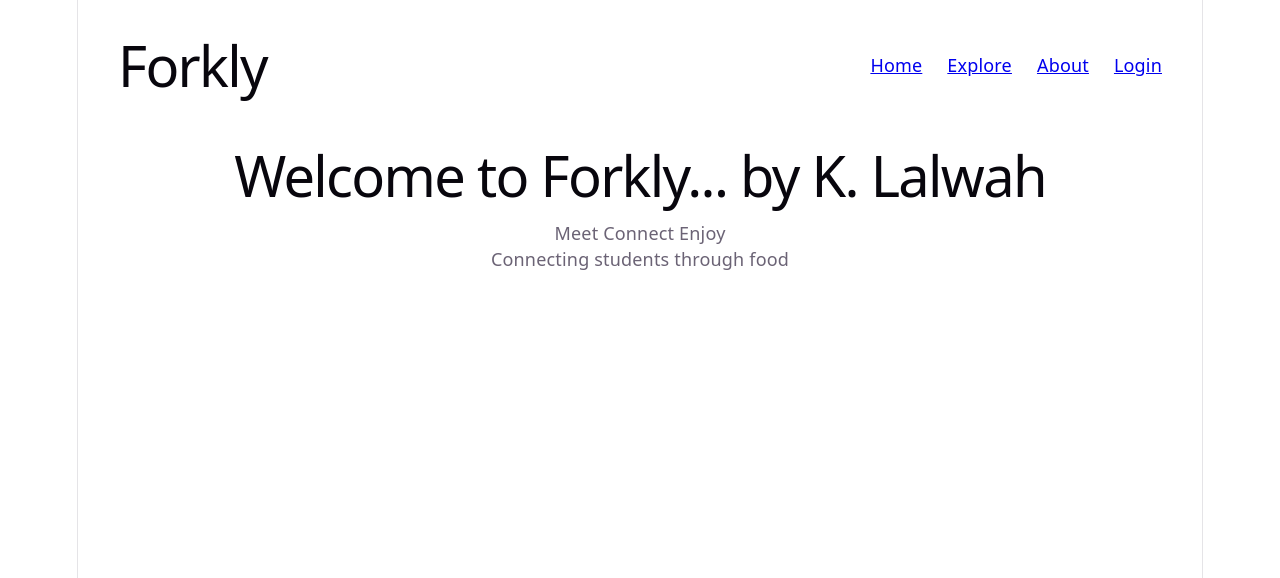
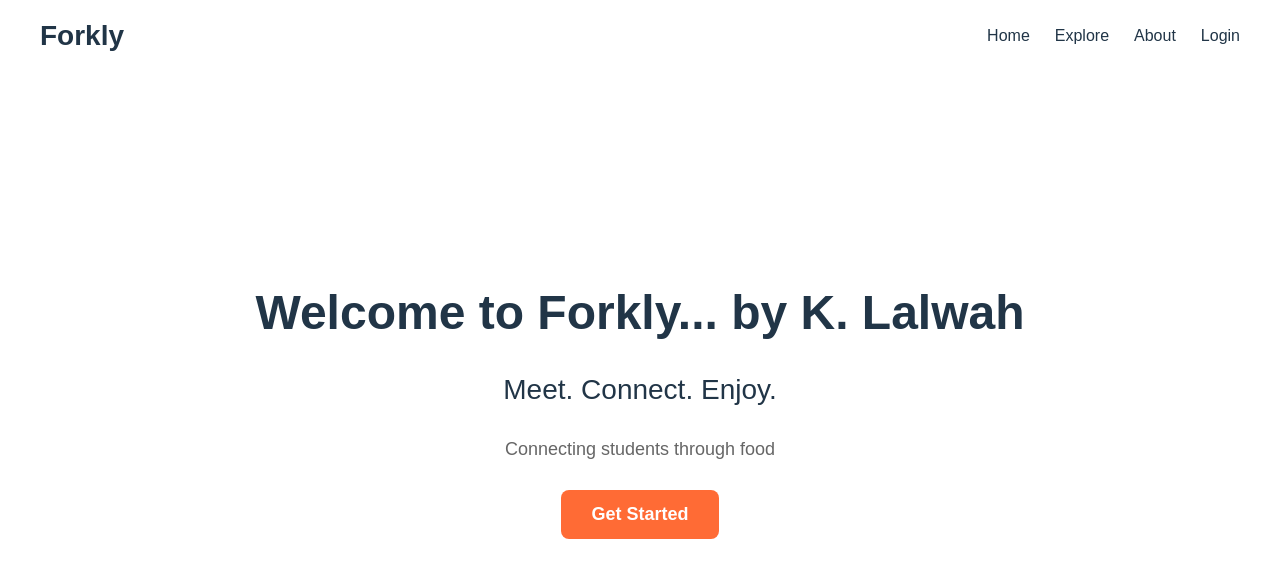
Before and after one commit to ItzShawn1996/Forkly, a React (Vite) app in the folder frontend/: page / in a window 1280 px wide. Shown: the top 578 px of the page. Built offline with nearby package versions, Linux system fonts and the light colour scheme.

Commit message:
Rebuilding homepage from vite starter template

```diff
--- a/frontend/src/App.css
+++ b/frontend/src/App.css
@@ -1,184 +1,58 @@
-.counter {
-  font-size: 16px;
-  padding: 5px 10px;
-  border-radius: 5px;
-  color: var(--accent);
-  background: var(--accent-bg);
-  border: 2px solid transparent;
-  transition: border-color 0.3s;
-  margin-bottom: 24px;
+/* Forkly homepage styles */
 
-  &:hover {
-    border-color: var(--accent-border);
+.hero{
+  display: flex;
+  flex-direction: column;
+  align-items: center;
+  justify-content: center;
+  min-height: 80vh;
+  text-align: center;
+  padding: 40px 20px;
+}
+
+.hero h1{
+  font-size: 48px;
+  margin-bottom: 10px;
+}
+
+.hero h2{
+  font-size: 28px;
+  font-weight: 400;
+  margin-bottom: 15px;
+}
+
+.hero p{
+  font-size: 18px;
+  color: #666;
+  margin-bottom: 30px;
+}
+
+.get-started-btn{
+  background-color: #ff6b35;
+  color: white;
+  font-size: 18px;
+  font-weight: 600;
+  padding: 14px 30px;
+  border: none;
+  border-radius: 8px;
+  cursor: pointer;
+  transition: background-color 0.3s ease;
+}
+
+.get-started-btn:hover{
+  background-color: #e85a2a;
+}
+
+@media(max-width: 768px){
+  .hero h1{
+    font-size: 36px;
   }
-  &:focus-visible {
-    outline: 2px solid var(--accent);
-    outline-offset: 2px;
+
+  .hero h2{
+    font-size: 22px;
+  }
+
+  .hero p{
+    font-size: 16px;
   }
 }
-
-.hero {
-  position: relative;
-
-  .base,
-  .framework,
-  .vite {
-    inset-inline: 0;
-    margin: 0 auto;
-  }
-
-  .base {
-    width: 170px;
-    position: relative;
-    z-index: 0;
-  }
-
-  .framework,
-  .vite {
-    position: absolute;
-  }
-
-  .framework {
-    z-index: 1;
-    top: 34px;
-    height: 28px;
-    transform: perspective(2000px) rotateZ(300deg) rotateX(44deg) rotateY(39deg)
-      scale(1.4);
-  }
-
-  .vite {
-    z-index: 0;
-    top: 107px;
-    height: 26px;
-    width: auto;
-    transform: perspective(2000px) rotateZ(300deg) rotateX(40deg) rotateY(39deg)
-      scale(0.8);
-  }
-}
-
-#center {
-  display: flex;
-  flex-direction: column;
-  gap: 25px;
-  place-content: center;
-  place-items: center;
-  flex-grow: 1;
-
-  @media (max-width: 1024px) {
-    padding: 32px 20px 24px;
-    gap: 18px;
-  }
-}
-
-#next-steps {
-  display: flex;
-  border-top: 1px solid var(--border);
-  text-align: left;
-
-  & > div {
-    flex: 1 1 0;
-    padding: 32px;
-    @media (max-width: 1024px) {
-      padding: 24px 20px;
-    }
-  }
-
-  .icon {
-    margin-bottom: 16px;
-    width: 22px;
-    height: 22px;
-  }
-
-  @media (max-width: 1024px) {
-    flex-direction: column;
-    text-align: center;
-  }
-}
-
-#docs {
-  border-right: 1px solid var(--border);
-
-  @media (max-width: 1024px) {
-    border-right: none;
-    border-bottom: 1px solid var(--border);
-  }
-}
-
-#next-steps ul {
-  list-style: none;
-  padding: 0;
-  display: flex;
-  gap: 8px;
-  margin: 32px 0 0;
-
-  .logo {
-    height: 18px;
-  }
-
-  a {
-    color: var(--text-h);
-    font-size: 16px;
-    border-radius: 6px;
-    background: var(--social-bg);
-    display: flex;
-    padding: 6px 12px;
-    align-items: center;
-    gap: 8px;
-    text-decoration: none;
-    transition: box-shadow 0.3s;
-
-    &:hover {
-      box-shadow: var(--shadow);
-    }
-    .button-icon {
-      height: 18px;
-      width: 18px;
-    }
-  }
-
-  @media (max-width: 1024px) {
-    margin-top: 20px;
-    flex-wrap: wrap;
-    justify-content: center;
-
-    li {
-      flex: 1 1 calc(50% - 8px);
-    }
-
-    a {
-      width: 100%;
-      justify-content: center;
-      box-sizing: border-box;
-    }
-  }
-}
-
-#spacer {
-  height: 88px;
-  border-top: 1px solid var(--border);
-  @media (max-width: 1024px) {
-    height: 48px;
-  }
-}
-
-.ticks {
-  position: relative;
-  width: 100%;
-
-  &::before,
-  &::after {
-    content: '';
-    position: absolute;
-    top: -4.5px;
-    border: 5px solid transparent;
-  }
-
-  &::before {
-    left: 0;
-    border-left-color: var(--border);
-  }
-  &::after {
-    right: 0;
-    border-right-color: var(--border);
-  }
-}
--- a/frontend/src/App.tsx
+++ b/frontend/src/App.tsx
@@ -1,12 +1,21 @@
 import Navbar from "./components/Navbar";
+import "./App.css";
 
 function App() {
   return (
     <div>
       <Navbar />
-      <h1>Welcome to Forkly... by K. Lalwah</h1>
-      <p>Meet Connect Enjoy</p>
-      <p>Connecting students through food</p>
+      <main>
+        <section className="hero">
+          <h1>Welcome to Forkly... by K. Lalwah</h1>
+          <h2>Meet. Connect. Enjoy.</h2>
+          <p>Connecting students through food</p>
+
+          <button className="get-started-btn">Get Started</button>
+
+        </section>
+      </main>
+
     </div>
   );
 }
--- a/frontend/src/components/Navbar.css
+++ b/frontend/src/components/Navbar.css
@@ -5,7 +5,37 @@
     padding: 20px 40px;
 }
 
+.navbar h1{
+    font-size: 28px;
+    font-weight: bold;
+    margin: 0;
+}
+
 .nav-links{
     display: flex;
     gap: 25px;
 }
+
+.nav-links a{
+    color: #213547;
+    text-decoration: none;
+    font-size: 16px;
+}
+
+.nav-links a:hover{
+    color: #ff6b35;
+}
+
+@media (max-width: 768px){
+    .navbar{
+        flex-direction: column;
+        gap: 15px;
+        padding: 20px;
+    }
+
+    .nav-links{
+        flex-wrap: wrap;
+        justify-content: center;
+        gap: 15px;
+    }
+}
--- a/frontend/src/index.css
+++ b/frontend/src/index.css
@@ -1,111 +1,18 @@
-:root {
-  --text: #6b6375;
-  --text-h: #08060d;
-  --bg: #fff;
-  --border: #e5e4e7;
-  --code-bg: #f4f3ec;
-  --accent: #aa3bff;
-  --accent-bg: rgba(170, 59, 255, 0.1);
-  --accent-border: rgba(170, 59, 255, 0.5);
-  --social-bg: rgba(244, 243, 236, 0.5);
-  --shadow:
-    rgba(0, 0, 0, 0.1) 0 10px 15px -3px, rgba(0, 0, 0, 0.05) 0 4px 6px -2px;
-
-  --sans: system-ui, 'Segoe UI', Roboto, sans-serif;
-  --heading: system-ui, 'Segoe UI', Roboto, sans-serif;
-  --mono: ui-monospace, Consolas, monospace;
-
-  font: 18px/145% var(--sans);
-  letter-spacing: 0.18px;
-  color-scheme: light dark;
-  color: var(--text);
-  background: var(--bg);
-  font-synthesis: none;
-  text-rendering: optimizeLegibility;
-  -webkit-font-smoothing: antialiased;
-  -moz-osx-font-smoothing: grayscale;
-
-  @media (max-width: 1024px) {
-    font-size: 16px;
-  }
+:root{
+  font-family: Arial, sans-serif;
+  color: #213547;
+  background-color: #ffffff;
 }
 
-@media (prefers-color-scheme: dark) {
-  :root {
-    --text: #9ca3af;
-    --text-h: #f3f4f6;
-    --bg: #16171d;
-    --border: #2e303a;
-    --code-bg: #1f2028;
-    --accent: #c084fc;
-    --accent-bg: rgba(192, 132, 252, 0.15);
-    --accent-border: rgba(192, 132, 252, 0.5);
-    --social-bg: rgba(47, 48, 58, 0.5);
-    --shadow:
-      rgba(0, 0, 0, 0.4) 0 10px 15px -3px, rgba(0, 0, 0, 0.25) 0 4px 6px -2px;
-  }
-
-  #social .button-icon {
-    filter: invert(1) brightness(2);
-  }
-}
-
-#root {
-  width: 1126px;
-  max-width: 100%;
-  margin: 0 auto;
-  text-align: center;
-  border-inline: 1px solid var(--border);
-  min-height: 100svh;
-  display: flex;
-  flex-direction: column;
+*{
   box-sizing: border-box;
 }
 
-body {
+body{
   margin: 0;
+  min-width: 320px;
 }
 
-h1,
-h2 {
-  font-family: var(--heading);
-  font-weight: 500;
-  color: var(--text-h);
+#root{
+  min-height: 100vh;
 }
-
-h1 {
-  font-size: 56px;
-  letter-spacing: -1.68px;
-  margin: 32px 0;
-  @media (max-width: 1024px) {
-    font-size: 36px;
-    margin: 20px 0;
-  }
-}
-h2 {
-  font-size: 24px;
-  line-height: 118%;
-  letter-spacing: -0.24px;
-  margin: 0 0 8px;
-  @media (max-width: 1024px) {
-    font-size: 20px;
-  }
-}
-p {
-  margin: 0;
-}
-
-code,
-.counter {
-  font-family: var(--mono);
-  display: inline-flex;
-  border-radius: 4px;
-  color: var(--text-h);
-}
-
-code {
-  font-size: 15px;
-  line-height: 135%;
-  padding: 4px 8px;
-  background: var(--code-bg);
-}
```
Also changed, not shown: 1 other file (tests, documents, lock files or other folders).
